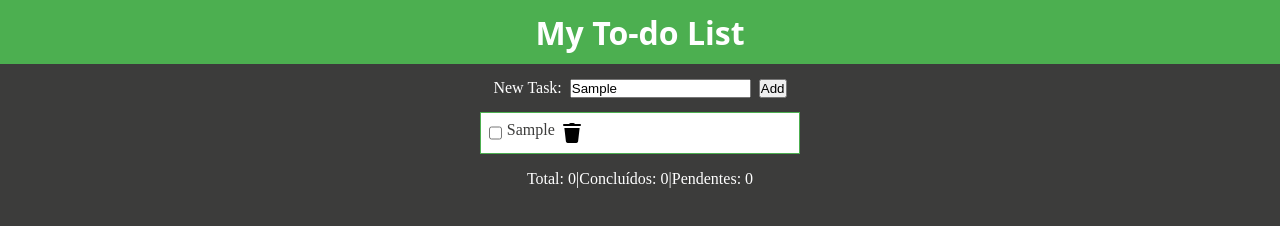
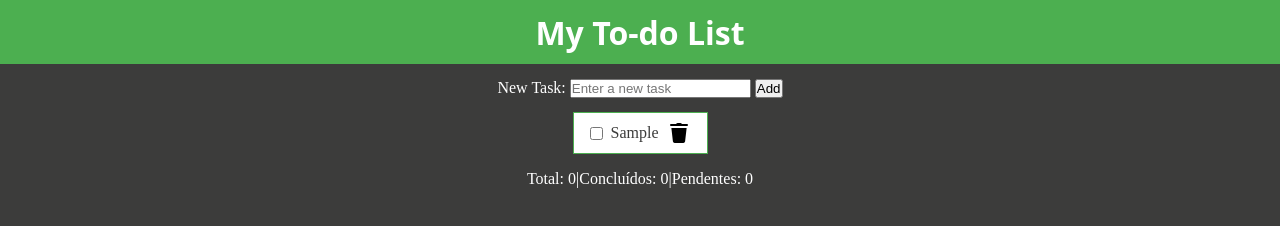
Before and after one commit to devjootax/my-to-do-list, a plain HTML site: page index.html in a window 1280 px wide. Both pictures are taken after typing "Sample" into the empty fields and a click on the button "Add". Drawn offline with Linux system fonts and the light colour scheme.

Commit message:
add form

```diff
--- a/index.css
+++ b/index.css
@@ -16,15 +16,23 @@ header {
 }
 
 li {
-    width: 20rem;
+    width: 100%;
     display: flex;
-    padding: .5rem;
+    align-items: center;
+    padding: .5rem 1rem .5rem 1rem;
     margin-top: 1rem;
-    gap: .3rem;
+    gap: .5rem;
     list-style: none;
     color: #3c3c3b;
     border: 1px solid #4CAF50;
     background-color: #fff;
+}
+
+img {
+    width: 1.5rem;
+    position: relative;
+    right: 0;
+
 }
 
 #container {
--- a/index.html
+++ b/index.html
@@ -16,9 +16,11 @@
     <div id="container">
 
         <div id="new-task">
-            <label for="new-task-input">New Task: </label>
-            <input type="text" id="new-task-input" placeholder="Enter a new task">
-            <button id="add-task-btn">Add</button>
+            <form>
+                <label for="new-task-input">New Task: </label>
+                <input type="text" id="new-task-input" placeholder="Enter a new task">
+                <button>Add</button>
+            </form>
         </div>
 
         <div id="tasks-container">
--- a/index.js
+++ b/index.js
@@ -46,4 +46,11 @@ function createTask() {
   }
 }
 
-document.getElementById("add-task-btn").addEventListener("click", createTask);
+const form = document.querySelector("form");
+
+form.addEventListener("submit", (e) => {
+  e.preventDefault();
+  createTask();
+
+  form.reset();
+});
```
